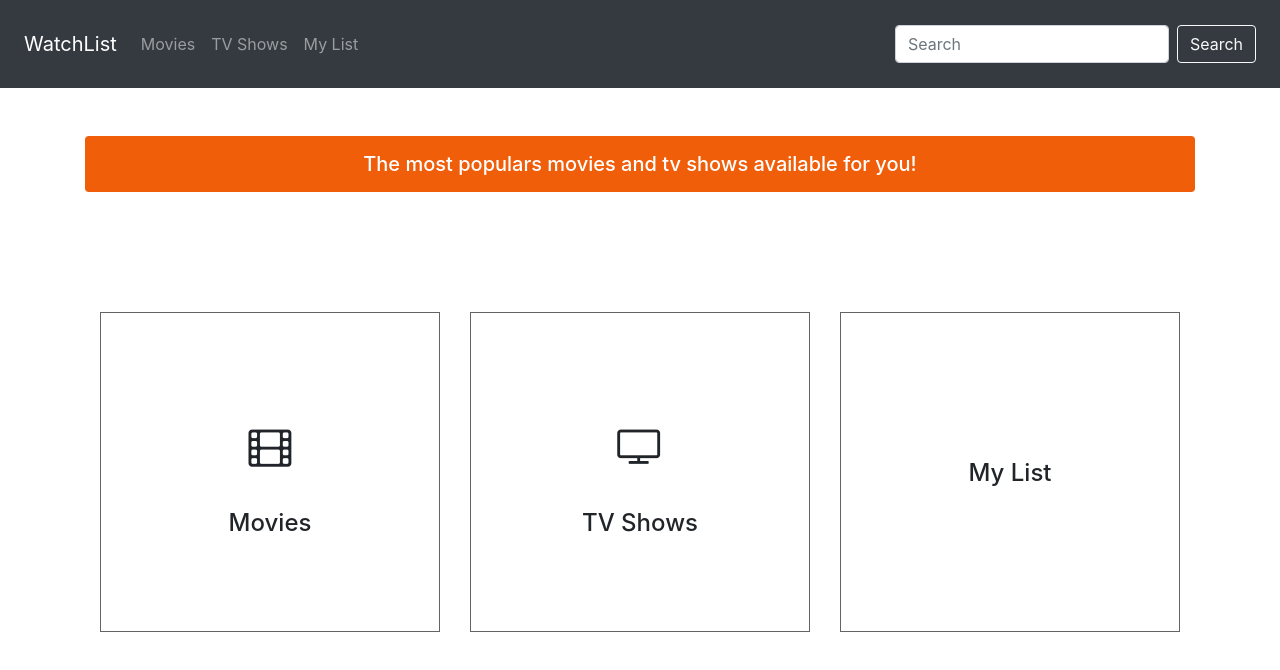
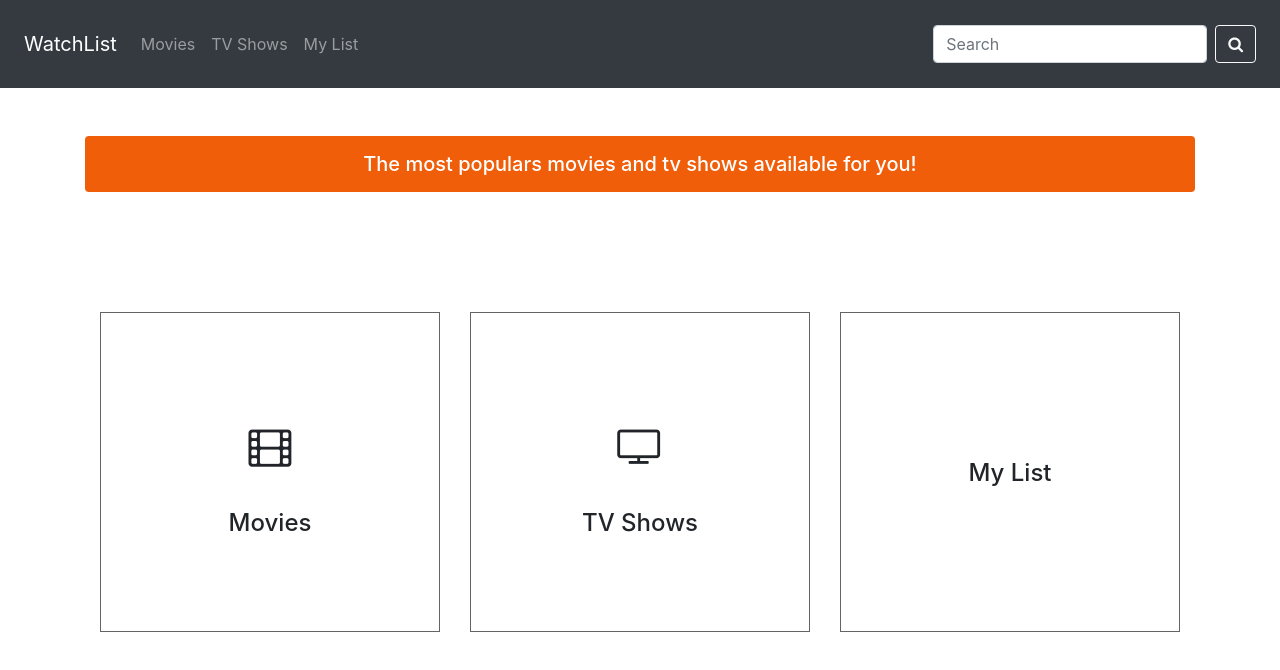
Before and after one commit to williamvn/MoviesApp, an Angular app: page / in a window 1280 px wide. Shown: the top 670 px of the page. Built offline with nearby package versions, Linux system fonts and the light colour scheme; some icons are missing.

Commit message:
Search Component Add

```diff
--- a/src/app/product-list/product-list.component.ts
+++ b/src/app/product-list/product-list.component.ts
@@ -14,9 +14,6 @@ export class ProductListComponent implements OnInit {
   constructor() { }
 
   ngOnInit(): void {
-    console.log("Type " + this.type);
-    console.log("Product List Component Initializating...")
-    console.log(this.products);
   }
 
 }
--- /dev/null
+++ b/src/app/search/search.component.html
@@ -0,0 +1,4 @@
+<form #myForm = "ngForm" (ngSubmit) = "sendQuery()" class="form-inline my-2 my-lg-0 searchTopBar">
+    <input class="form-control mr-sm-2" type="search" [(ngModel)]="searchQuery" (keyup)="sendQuery()" placeholder="Search" aria-label="Search" name="Search">
+    <button class="btn btn-outline-light my-2 my-sm-0" type="submit"><i class="fa fa-search" aria-hidden="true"></i></button>
+</form>
--- /dev/null
+++ b/src/app/search/search.component.ts
@@ -0,0 +1,20 @@
+import { Component, OnInit } from '@angular/core';
+import { EventEmitter } from 'protractor';
+
+@Component({
+  selector: 'app-search',
+  templateUrl: './search.component.html',
+  styleUrls: ['./search.component.css']
+})
+export class SearchComponent implements OnInit {
+
+  searchQuery:string = "";
+  constructor() { }
+
+  ngOnInit(): void {
+  }
+
+  sendQuery(){
+    console.log(this.searchQuery);
+  }
+}
--- a/src/app/top-bar/top-bar.component.html
+++ b/src/app/top-bar/top-bar.component.html
@@ -16,22 +16,7 @@
             <a class="nav-link" routerLink="/my-list"> My List </a>
           </li>
         </ul>
-        <form class="form-inline my-2 my-lg-0 searchTopBar">
-          <input class="form-control mr-sm-2" type="search" placeholder="Search" aria-label="Search">
-          <button class="btn btn-outline-light my-2 my-sm-0" type="submit">Search</button>
-        </form>
+        <app-search></app-search>
       </div>
   </nav>
-  <div class="container bg-dark">
-    <div class="row">
-      <form class="form-inline m-2 col searchBar">
-        <div class="input-group">
-          <input class="form-control col" type="search" placeholder="Buscar" aria-label="Buscar">
-          <div class="input-group-append">
-            <button class="btn btn-dark orange" type="submit"><i class="fa fa-search"></i></button>
-          </div>
-        </div>
-      </form>
-    </div>
-  </div>
 </header>
```
Also changed, not shown: src/app/app.module.ts (+6 -2 lines), src/app/search/search.component.css (added), 1 other file (tests, documents, lock files or other folders).
